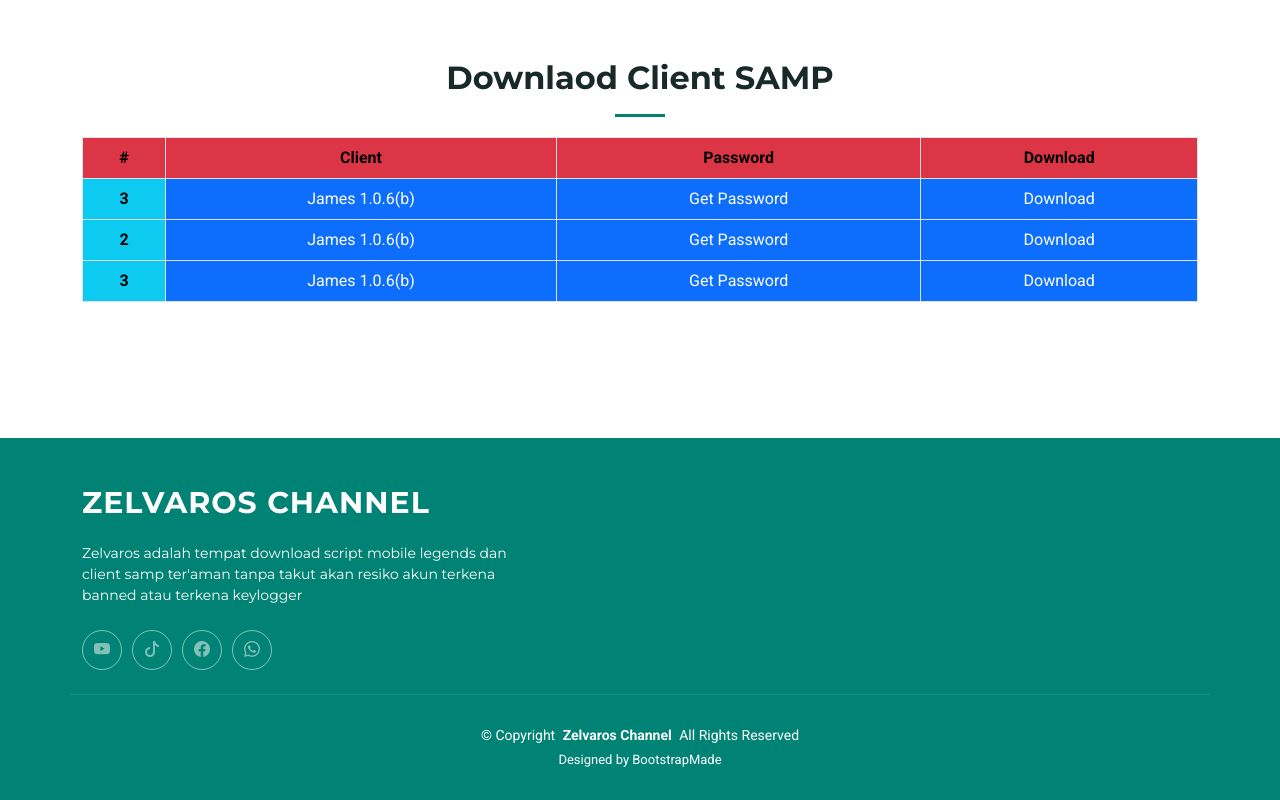
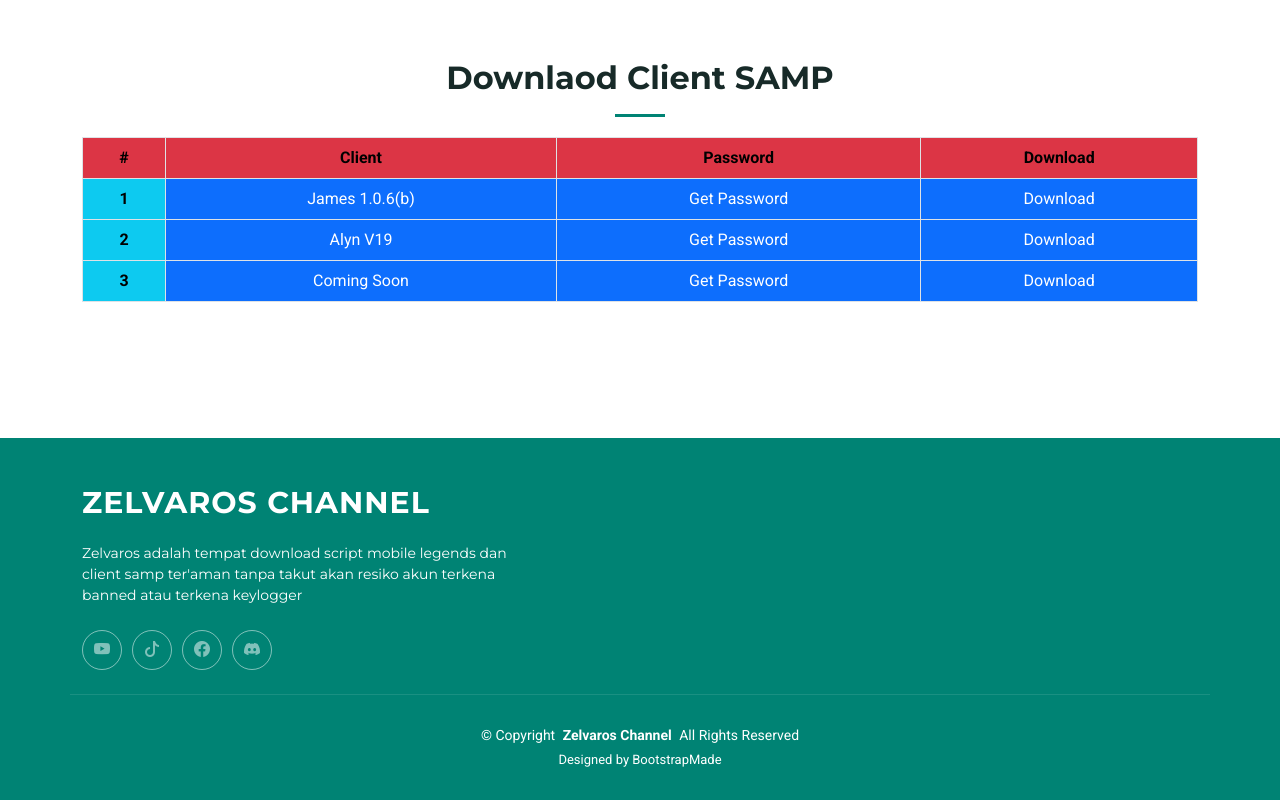
Before and after one commit to ZelvarosCnl/zelvaroscnl.github.io, a plain HTML site: page client.html in a window 1280 px wide. Shown: the part 846-1646 px from the top of the page. Drawn offline with Linux system fonts and the light colour scheme.

Commit message:
Update client.html

```diff
--- a/client.html
+++ b/client.html
@@ -4,7 +4,7 @@
 <head>
   <meta charset="utf-8">
   <meta content="width=device-width, initial-scale=1.0" name="viewport">
-  <title>Index - Impact Bootstrap Template</title>
+  <title>Client | Samp</title>
   <meta name="description" content="">
   <meta name="keywords" content="">
 
@@ -138,7 +138,7 @@
   </thead>
   <tbody>
     <tr>
-      <th class="bg-info">3</th>
+      <th class="bg-info">1</th>
       <td class="bg-primary text-white">James 1.0.6(b)</td>
      <td class="bg-primary text-white">
   <a href="path/to/Dokumen_Presentasi.pptx" class="text-white">Get Password</a>
@@ -149,7 +149,7 @@
     </tr>
     <tr>
       <th class="bg-info">2</th>
-      <td class="bg-primary text-white">James 1.0.6(b)</td>
+      <td class="bg-primary text-white">Alyn V19</td>
      <td class="bg-primary text-white">
   <a href="path/to/Dokumen_Presentasi.pptx" class="text-white">Get Password</a>
 </td>
@@ -159,7 +159,7 @@
     </tr>
     <tr>
       <th class="bg-info">3</th>
-      <td class="bg-primary text-white">James 1.0.6(b)</td>
+      <td class="bg-primary text-white">Coming Soon</td>
      <td class="bg-primary text-white">
   <a href="path/to/Dokumen_Presentasi.pptx" class="text-white">Get Password</a>
 </td>
@@ -184,7 +184,7 @@
             <a href=""><i class="bi bi-youtube"></i></a>
             <a href=""><i class="bi bi-tiktok"></i></a>
             <a href=""><i class="bi bi-facebook"></i></a>
-            <a href=""><i class="bi bi-whatsapp"></i></a>
+            <a href=""><i class="bi bi-discord"></i></a>
           </div>
         </div>
 
```
